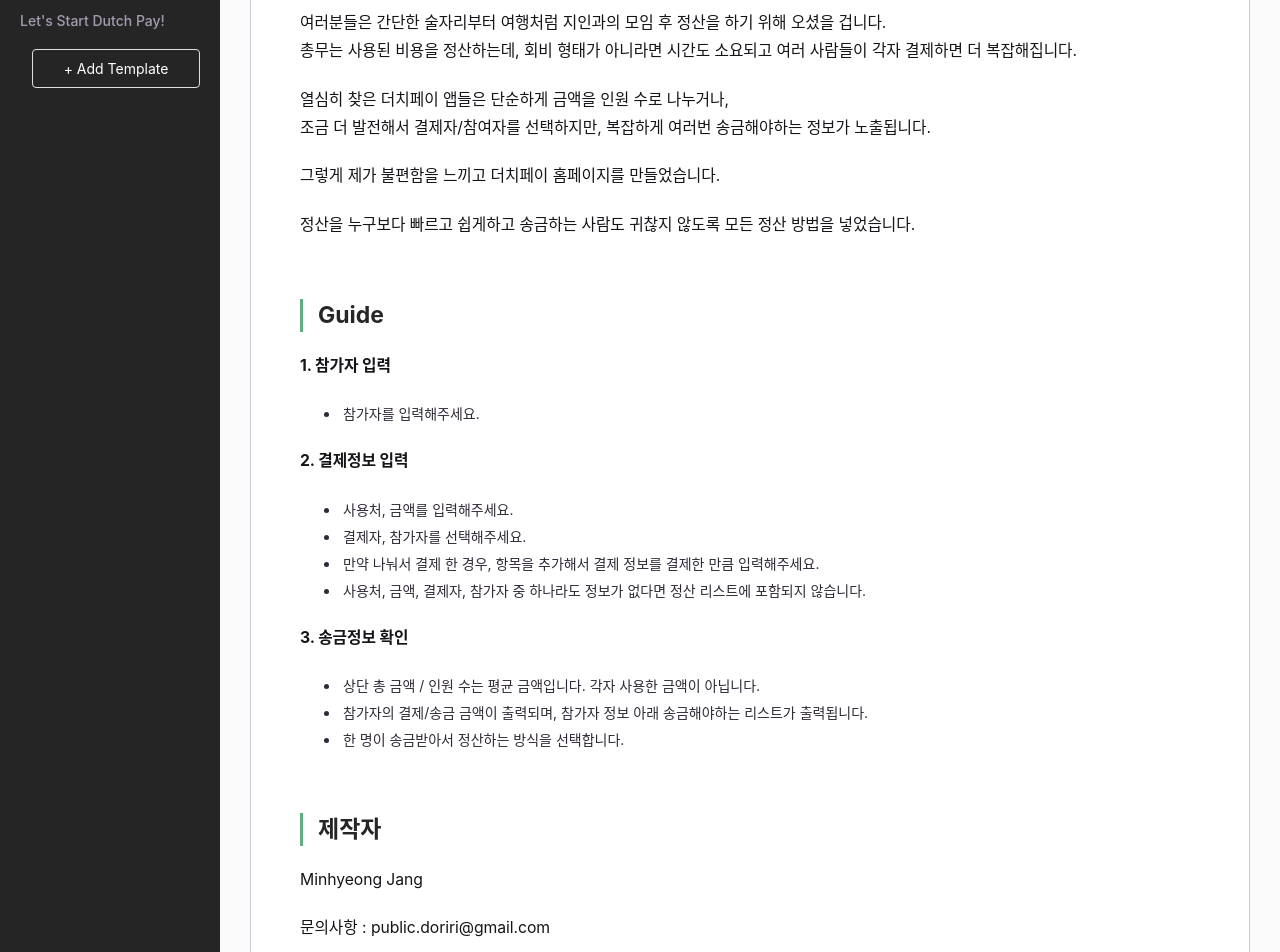
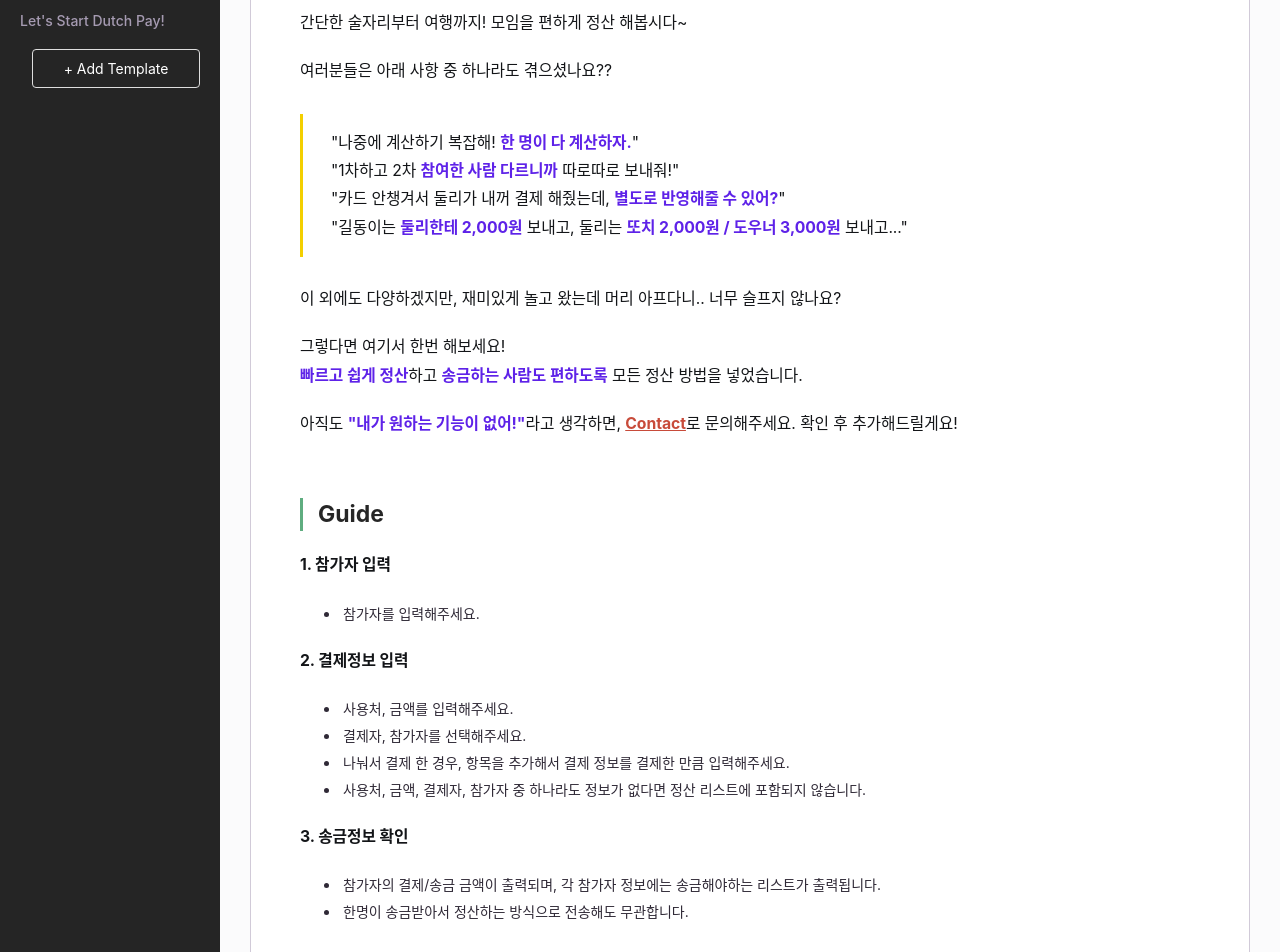
Before and after one commit to minhyeong-jang/dutch-pay, a React (Create React App) app: page /#/ in a window 1280 px wide. Shown: the part 160-1112 px from the top of the page. Built offline with nearby package versions, Linux system fonts and the light colour scheme.

Commit message:
feat: About 페이지 개선

```diff
--- a/src/modules/about/containers/AboutContainer.tsx
+++ b/src/modules/about/containers/AboutContainer.tsx
@@ -2,76 +2,65 @@ import React, { FC } from 'react';
 import ReactMarkdown from 'react-markdown';
 
 import { ContentHeader, ContentWrap } from '../../shared/components/Content';
-import AboutMd from '../components/about.md';
+
+const markdown = `
+# 우리 더치페이 하자!
+
+간단한 술자리부터 여행까지! 모임을 편하게 정산 해봅시다~
+
+여러분들은 아래 사항 중 하나라도 겪으셨나요??
+
+> "나중에 계산하기 복잡해! \`한 명이 다 계산하자.\`"
+> "1차하고 2차 \`참여한 사람 다르니까\` 따로따로 보내줘!"
+> "카드 안챙겨서 둘리가 내꺼 결제 해줬는데, \`별도로 반영해줄 수 있어?\`"
+> "길동이는 \`둘리한테 2,000원\` 보내고, 둘리는 \`또치 2,000원 / 도우너 3,000원\` 보내고..."
+
+이 외에도 다양하겠지만, 재미있게 놀고 왔는데 머리 아프다니.. 너무 슬프지 않나요?
+
+그렇다면 여기서 한번 해보세요!
+\`빠르고 쉽게 정산\`하고 \`송금하는 사람도 편하도록\` 모든 정산 방법을 넣었습니다.
+
+아직도 \`"내가 원하는 기능이 없어!"\`라고 생각하면, [Contact](https://minhyeong-jang.github.io/contact)로 문의해주세요. 확인 후 추가해드릴게요!
+
+## Guide
+
+**1. 참가자 입력**
+
+- 참가자를 입력해주세요.
+
+**2. 결제정보 입력**
+
+- 사용처, 금액를 입력해주세요.
+- 결제자, 참가자를 선택해주세요.
+- 나눠서 결제 한 경우, 항목을 추가해서 결제 정보를 결제한 만큼 입력해주세요.
+- 사용처, 금액, 결제자, 참가자 중 하나라도 정보가 없다면 정산 리스트에 포함되지 않습니다.
+
+**3. 송금정보 확인**
+
+- 참가자의 결제/송금 금액이 출력되며, 각 참가자 정보에는 송금해야하는 리스트가 출력됩니다.
+- 한명이 송금받아서 정산하는 방식으로 전송해도 무관합니다.
+
+## Developer
+
+- Author : [Minhyeong Jang](https://minhyeong-jang.github.io/about)
+- Email : [public.doriri@gmail.com](mailto:public.doriri@gmail.com)
+
+## Release Note
+
+- March 27, 2021
+  - 템플릿 리스트 적용
+- March 26, 2021
+  - 로컬스토리지 저장 기능 추가
+- March 25, 2021
+  - 단순 정보 확인이 가능하도록 수정, UI 개편
+`;
 
 export const AboutContainer: FC = () => {
   return (
     <>
       <ContentHeader>Hello Dutch Pay</ContentHeader>
       <ContentWrap>
-        <h1>더치페이</h1>
-        <p>
-          여러분들은 간단한 술자리부터 여행처럼 지인과의 모임 후 정산을 하기
-          위해 오셨을 겁니다.
-          <br /> 총무는 사용된 비용을 정산하는데, 회비 형태가 아니라면 시간도
-          소요되고 여러 사람들이 각자 결제하면 더 복잡해집니다.
-        </p>
-        <p>
-          열심히 찾은 더치페이 앱들은 단순하게 금액을 인원 수로 나누거나,
-          <br />
-          조금 더 발전해서 결제자/참여자를 선택하지만, 복잡하게 여러번
-          송금해야하는 정보가 노출됩니다.
-        </p>
-        <p>그렇게 제가 불편함을 느끼고 더치페이 홈페이지를 만들었습니다.</p>
-        <p>
-          정산을 누구보다 빠르고 쉽게하고 송금하는 사람도 귀찮지 않도록 모든
-          정산 방법을 넣었습니다.
-        </p>
-        <h2>Guide</h2>
-        <p>
-          <b>1. 참가자 입력</b>
-        </p>
-        <ul>
-          <li>참가자를 입력해주세요.</li>
-        </ul>
-        <p>
-          <b>2. 결제정보 입력</b>
-        </p>
-        <ul>
-          <li>사용처, 금액를 입력해주세요.</li>
-          <li>결제자, 참가자를 선택해주세요.</li>
-          <li>
-            만약 나눠서 결제 한 경우, 항목을 추가해서 결제 정보를 결제한 만큼
-            입력해주세요.
-          </li>
-          <li>
-            사용처, 금액, 결제자, 참가자 중 하나라도 정보가 없다면 정산 리스트에
-            포함되지 않습니다.
-          </li>
-        </ul>
-        <p>
-          <b>3. 송금정보 확인</b>
-        </p>
-        <ul>
-          <li>
-            상단 총 금액 / 인원 수는 평균 금액입니다. 각자 사용한 금액이
-            아닙니다.
-          </li>
-          <li>
-            참가자의 결제/송금 금액이 출력되며, 참가자 정보 아래 송금해야하는
-            리스트가 출력됩니다.
-          </li>
-          <li>한 명이 송금받아서 정산하는 방식을 선택합니다.</li>
-        </ul>
-        <h2>제작자</h2>
-        <p>Minhyeong Jang</p>
-        <p>문의사항 : public.doriri@gmail.com</p>
-        <h2>Release Note</h2>
-        <ul>
-          <li>
-            <span>March 25, 2021</span>
-          </li>
-        </ul>
+        <ReactMarkdown>{markdown}</ReactMarkdown>
       </ContentWrap>
     </>
   );
--- a/src/modules/shared/components/content/ContentWrap.tsx
+++ b/src/modules/shared/components/content/ContentWrap.tsx
@@ -24,7 +24,13 @@ const StyledContainer = styled.div`
       line-height: 1.5;
     }
   }
-  b {
+  a {
+    color: ${({ theme }) => theme.color.linkColor};
+    font-weight: bold;
+    text-decoration: underline;
+  }
+  b,
+  strong {
     font-weight: bold;
   }
   h1 {
@@ -38,7 +44,10 @@ const StyledContainer = styled.div`
     border-left: 3px solid #5fad80;
     font-weight: bold;
   }
-
+  code {
+    font-weight: bold;
+    color: ${({ theme }) => theme.color.point} !important;
+  }
   p {
     font-size: 1.125rem;
     line-height: 1.8;
@@ -48,6 +57,21 @@ const StyledContainer = styled.div`
     word-break: keep-all;
     overflow-wrap: break-word;
   }
+
+  block {
+    display: block;
+    padding: 20px;
+  }
+
+  blockquote {
+    margin: 28px 0;
+    padding: 15px 28px;
+    border-left: 3px solid #f3cf00;
+
+    p {
+      margin: 0px;
+    }
+  }
 `;
 const StyledReponsiveContent = styled.div`
   max-width: 900px;
--- a/src/styles/theme/theme.ts
+++ b/src/styles/theme/theme.ts
@@ -40,6 +40,7 @@ const mediaQuery = {
 const color = {
   borderColor: '#d9d9d9',
   githubColor: '#252525',
+  linkColor: '#c84b3a',
   point: '#5e22e8',
 };
 const layout = {
```
